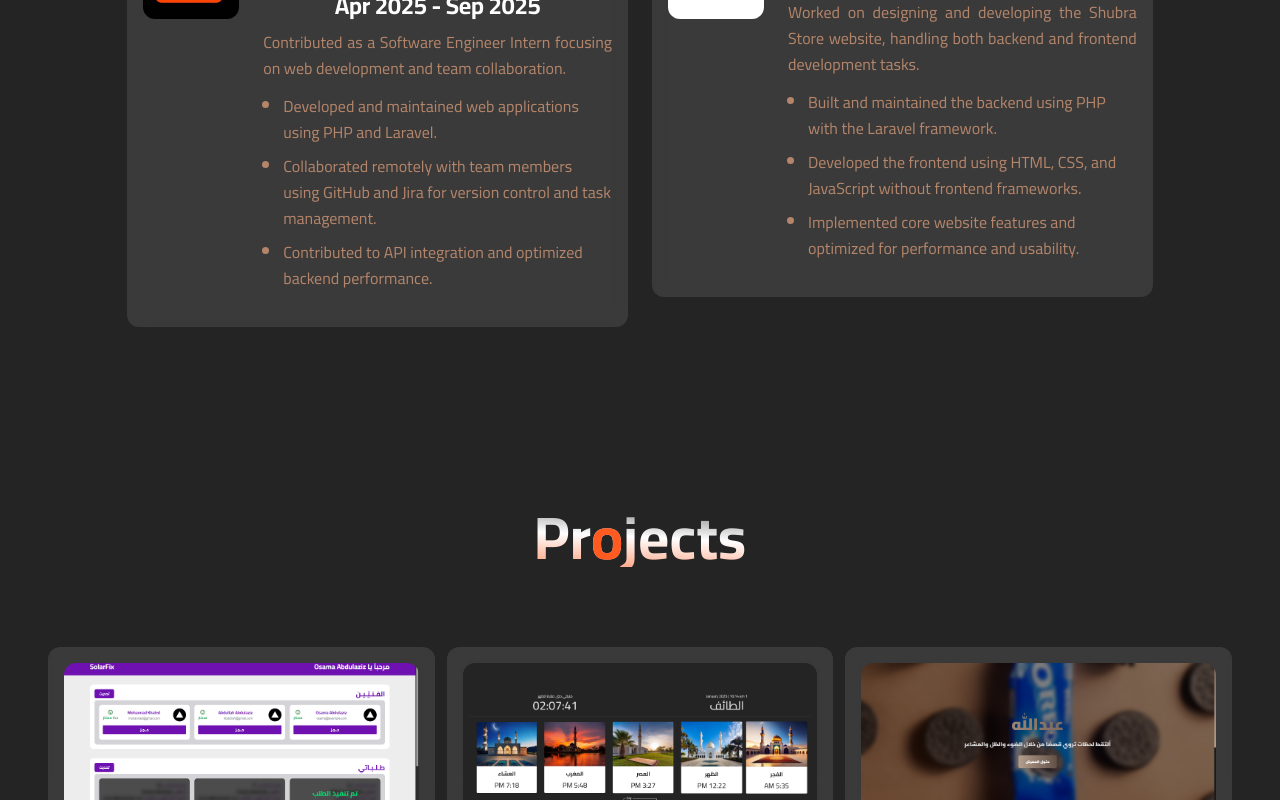
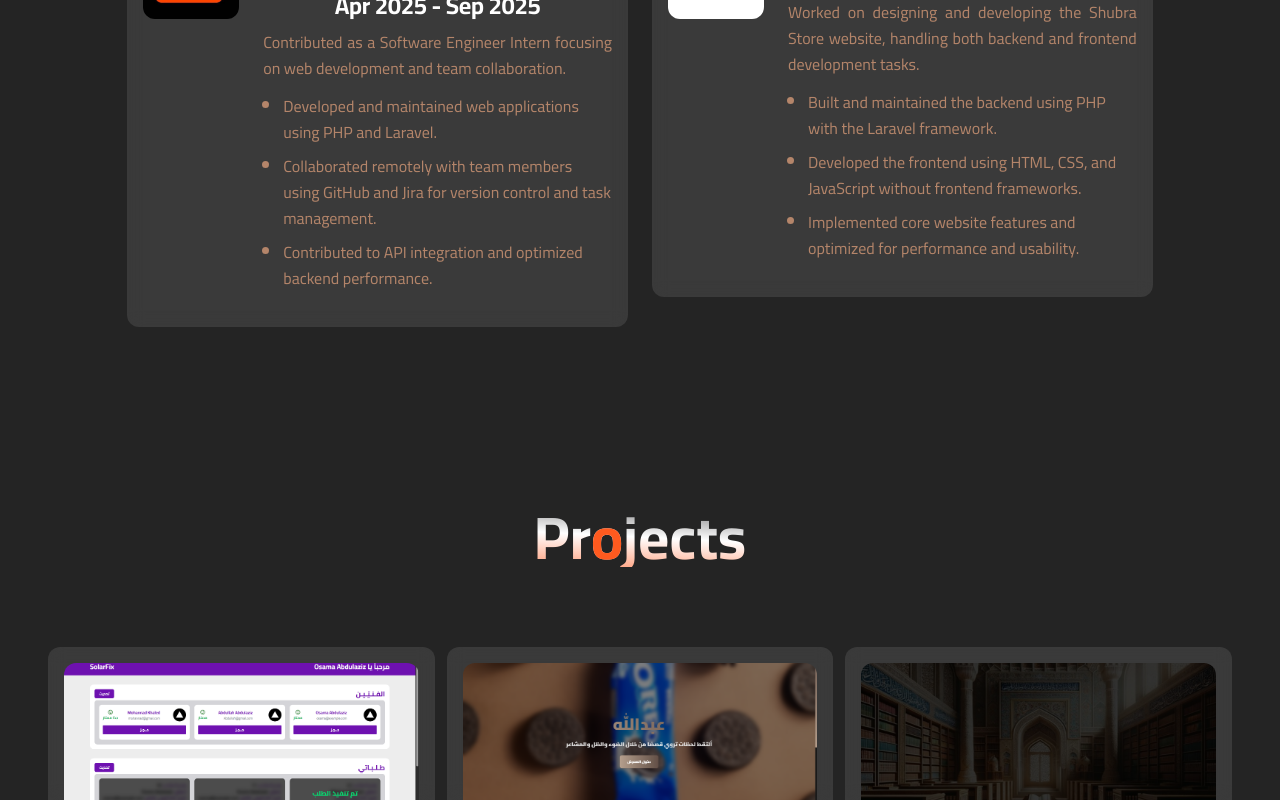
Before and after one commit to Osama-07/Portfolio, a React (Vite) app: page / in a window 1280 px wide. Shown: the part 2000-2800 px from the top of the page. Built offline with nearby package versions, Linux system fonts and the light colour scheme.

Commit message:
improve projects cards and contacts icons

```diff
--- a/src/Components/Contact.tsx
+++ b/src/Components/Contact.tsx
@@ -1,7 +1,35 @@
+import React from "react";
 import { FaGithub, FaLinkedin, FaWhatsapp } from "react-icons/fa";
 import { FaXTwitter } from "react-icons/fa6";
 
 const Contact = () => {
+  const socialLinks = [
+    {
+      name: "X",
+      link: "https://x.com/Osama_Dev0",
+      icon: FaXTwitter,
+      delay: 0,
+    },
+    {
+      name: "LinkedIn",
+      link: "https://www.linkedin.com/in/osama-abdulaziz-00a8332a7/",
+      icon: FaLinkedin,
+      delay: 100,
+    },
+    {
+      name: "GitHub",
+      link: "https://github.com/Osama-07",
+      icon: FaGithub,
+      delay: 200,
+    },
+    {
+      name: "WhatsApp",
+      link: "https://wa.me/966554669791",
+      icon: FaWhatsapp,
+      delay: 300,
+    },
+  ];
+
   return (
     <footer id="contact" className="rounded-lg shadow py-14">
       <div className="w-full max-w-screen-xl mx-auto">
@@ -20,58 +48,29 @@ const Contact = () => {
               Con<span className="text-orange-500">ta</span>ct
             </h1>
             <ul className="flex flex-wrap justify-center items-center mb-6 text-sm font-medium text-gray-500 sm:mb-0 dark:text-gray-400">
-              <li data-aos="fade-up" data-aos-delay="0">
+              {socialLinks &&
+                socialLinks.map((link) => (
+                  <li
+                    data-aos="fade-up"
+                    data-aos-delay={link.delay}
+                    className="group"
+                  >
                     <a
-                  href="https://x.com/Osama_Dev0"
+                      href={link.link}
                       target="_blank"
-                  className="relative ml-6 rounded-lg p-2 overflow-hidden flex justify-center items-center group hover:scale-105 transition-transform duration-200"
+                      className="relative ml-6 rounded-lg p-2 overflow-hidden flex justify-center items-center hover:scale-105 transition-transform duration-200"
                     >
                       <span className="absolute inset-0 bg-[linear-gradient(135deg,#27272a,#f97316)] bg-[length:200%_200%] transition-all duration-700 ease-in-out group-hover:bg-[linear-gradient(135deg,#3f3f46,#fb923c)] group-hover:bg-right rounded-lg" />
                       {/* الأيقونة */}
-                  <span className="relative z-10">
-                    <FaXTwitter color="white" size={40} />
+                      <span className="relative z-10 transition-transform duration-500 group-hover:rotate-[360deg]">
+                        {React.createElement(link.icon, {
+                          color: "white",
+                          size: "40",
+                        })}
                       </span>
                     </a>
                   </li>
-              <li data-aos="fade-up" data-aos-delay="100">
-                <a
-                  href="https://www.linkedin.com/in/osama-abdulaziz-00a8332a7/"
-                  target="_blank"
-                  className="relative ml-6 rounded-lg p-2 overflow-hidden flex justify-center items-center group hover:scale-105 transition-transform duration-200"
-                >
-                  <span className="absolute inset-0 bg-[linear-gradient(135deg,#27272a,#f97316)] bg-[length:200%_200%] transition-all duration-700 ease-in-out group-hover:bg-[linear-gradient(135deg,#3f3f46,#fb923c)] group-hover:bg-right rounded-lg" />
-                  {/* الأيقونة */}
-                  <span className="relative z-10">
-                    <FaLinkedin color="white" size={40} />
-                  </span>
-                </a>
-              </li>
-              <li data-aos="fade-up" data-aos-delay="200">
-                <a
-                  href="https://github.com/Osama-07"
-                  target="_blank"
-                  className="relative ml-6 rounded-lg p-2 overflow-hidden flex justify-center items-center group hover:scale-105 transition-transform duration-200"
-                >
-                  <span className="absolute inset-0 bg-[linear-gradient(135deg,#27272a,#f97316)] bg-[length:200%_200%] transition-all duration-700 ease-in-out group-hover:bg-[linear-gradient(135deg,#3f3f46,#fb923c)] group-hover:bg-right rounded-lg" />
-                  {/* الأيقونة */}
-                  <span className="relative z-10">
-                    <FaGithub color="white" size={40} />
-                  </span>
-                </a>
-              </li>
-              <li data-aos="fade-up" data-aos-delay="300">
-                <a
-                  href="https://wa.me/+966554669791"
-                  target="_blank"
-                  className="relative ml-6 rounded-lg p-2 overflow-hidden flex justify-center items-center group hover:scale-105 transition-transform duration-200"
-                >
-                  <span className="absolute inset-0 bg-[linear-gradient(135deg,#27272a,#f97316)] bg-[length:200%_200%] transition-all duration-700 ease-in-out group-hover:bg-[linear-gradient(135deg,#3f3f46,#fb923c)] group-hover:bg-right rounded-lg" />
-                  {/* الأيقونة */}
-                  <span className="relative z-10">
-                    <FaWhatsapp color="white" size={40} />
-                  </span>
-                </a>
-              </li>
+                ))}
             </ul>
           </div>
         </div>
--- a/src/Components/Projects/ProjectCard.tsx
+++ b/src/Components/Projects/ProjectCard.tsx
@@ -4,7 +4,7 @@ interface CardProps {
   title: string;
   description: string;
   img: string;
-  link: string;
+  link: string | null;
   webLink: string | null;
 }
 
@@ -20,22 +20,26 @@ const ProjectCard: React.FC<CardProps> = ({
       data-aos="fade-up"
       className="h-full p-4 backdrop-blur bg-white/10 rounded-xl flex flex-col"
     >
-      <div className="grid grid-cols-1 gap-4 rounded-xl flex-grow">
-        <div className="w-full max-h-[155px] mb-3 bg-center bg-no-repeat aspect-video bg-cover rounded-xl">
+      <div className="flex flex-col h-full rounded-xl">
+        <div className="w-full max-h-[155px] bg-center bg-no-repeat aspect-video bg-cover rounded-xl">
           <img
             src={img}
             alt=""
             className="w-full h-full object-cover rounded-xl"
           />
         </div>
-        <div className="flex w-full min-w-72 flex-col items-stretch justify-center gap-1 pb-4 flex-grow">
-          <h1 className="text-center mb-2 text-white text-2xl font-bold leading-tight tracking-[-0.015em]">
+        <div className="py-5">
+          <h1 className="relative text-center pb-5 text-white text-2xl font-bold leading-tight tracking-[-0.015em] after:content-[''] after:absolute after:left-1/2 after:-translate-x-1/2 after:bottom-0 after:w-3/4 after:h-[1px] after:rounded-xl after:bg-[#b4856a]">
             {title}
           </h1>
+        </div>
+        <div className="w-full min-w-72 justify-center gap-1 pb-4">
           <p className="text-[#b4856a] text-base mb-3 text-justify whitespace-pre-line leading-relaxed">
             {description}
           </p>
+        </div>
         <div className="flex items-end gap-3 justify-between mt-auto">
+          {link && (
             <a
               href={link}
               target="_blank"
@@ -44,6 +48,7 @@ const ProjectCard: React.FC<CardProps> = ({
               <span className="absolute inset-0 bg-[linear-gradient(135deg,#f97316,#27272a)] bg-[length:200%_200%] transition-all duration-700 ease-in-out group-hover:bg-[linear-gradient(135deg,#fb923c,#3f3f46)] group-hover:bg-right"></span>
               <span className="relative z-10 truncate px-4">See Code</span>
             </a>
+          )}
           {webLink && (
             <a
               href={webLink}
@@ -57,41 +62,7 @@ const ProjectCard: React.FC<CardProps> = ({
         </div>
       </div>
     </div>
-    </div>
   );
 };
 
 export default ProjectCard;
-// <div classNameName="max-w-sm h-full bg-white border border-gray-200 rounded-lg shadow">
-//   <a href={webLink ? webLink : ""}>
-//     <img classNameName="rounded-t-lg w-full h-56" src={img} alt="" />
-//   </a>
-//   <div classNameName="p-5">
-//     <a href="#">
-//       <h5 classNameName="mb-2 text-2xl font-bold tracking-tight text-gray-900 dark:text-white">
-//         {title}
-//       </h5>
-//     </a>
-//     <p classNameName="mb-3 font-normal text-gray-700 dark:text-gray-400">
-//       {description}
-//     </p>
-//     <div classNameName="flex justify-between items-end">
-//       <a
-//         href={link}
-//         target="_blank"
-//         classNameName="duration-200 inline-flex items-center px-3 py-2 text-sm font-medium text-center text-white bg-orange-500 rounded-lg hover:bg-orange-700 focus:ring-2 focus:outline-none focus:ring-orange-500"
-//       >
-//         See Code
-//       </a>
-//       {webLink && (
-//         <a
-//           href={webLink}
-//           target="_blank"
-//           classNameName="duration-200 inline-flex items-center text-md font-medium text-center text-blue-700 rounded-lg hover:text-orange-500 focus:outline-none"
-//         >
-//           Preview
-//         </a>
-//       )}
-//     </div>
-//   </div>
-// </div>
--- a/src/Components/Projects/Projects.tsx
+++ b/src/Components/Projects/Projects.tsx
@@ -11,6 +11,22 @@ const cardData = [
       "https://solar-fix-git-main-osamas-projects-b75d1734.vercel.app/login",
   },
   {
+    title: "Photographer Website",
+    description:
+      "A sleek and responsive portfolio website designed for a photographer, built using Vite, React, and Tailwind CSS. The site elegantly showcases the photographer's portfolio with a modern design, ensuring fast performance and an exceptional user experience. Tailwind CSS was used to create a clean, customizable layout, while Vite ensures quick development and smooth loading times.",
+    img: "/Photographer Portfolio.png",
+    link: null,
+    webLink: "https://photography-portfolio-one-dun.vercel.app/",
+  },
+  {
+    title: "hanfi-ihsa",
+    description:
+      "A specialized web platform for presenting Islamic jurisprudence topics. I developed the backend architecture and contributed enhancements to the frontend, focusing on improving user experience and functionality.",
+    img: "/hanfi.png",
+    link: null,
+    webLink: "https://hanfi-ihsa.com/",
+  },
+  {
     title: "Prayers Timings",
     description:
       "A website developed to display prayer times for Muslims, built using Vite, React, and Tailwind CSS. The site provides accurate and timely prayer schedules based on the user's location, offering a clean and user-friendly interface. The use of Tailwind CSS ensures a responsive design, while Vite accelerates the development process for a fast, smooth user experience.",
@@ -19,27 +35,11 @@ const cardData = [
     webLink: "https://strong-otter-32c7dd.netlify.app/",
   },
   {
-    title: "Photographer Website",
-    description:
-      "A sleek and responsive portfolio website designed for a photographer, built using Vite, React, and Tailwind CSS. The site elegantly showcases the photographer's portfolio with a modern design, ensuring fast performance and an exceptional user experience. Tailwind CSS was used to create a clean, customizable layout, while Vite ensures quick development and smooth loading times.",
-    img: "/Photographer Portfolio.png",
-    link: "https://github.com/Osama-07/Photographer-Portfolio",
-    webLink: "https://photography-portfolio-one-dun.vercel.app/",
-  },
-  {
     title: "Restaurant Management System",
     description:
       "A system for managing restaurants allowing customers to sit at any available table. It uses the RestaurantDB database to manage orders, meals, and customer details. The system is designed to provide a seamless and efficient experience for both the restaurant and its customers.",
     img: "/Restuarant.png",
     link: "https://github.com/Osama-07/RestaurantAPI_Project",
-    webLink: null,
-  },
-  {
-    title: "DVLD",
-    description:
-      "A system for managing driving licenses using C# and SQL, based on a 3-Tier Architecture. It enables managing license-related data through ADO.NET for efficient and secure data access.",
-    img: "/DVLD.png",
-    link: "https://github.com/Osama-07/DVLD",
     webLink: null,
   },
   {
@@ -51,14 +51,6 @@ const cardData = [
     webLink: null,
   },
   {
-    title: "Hospital Management System",
-    description:
-      "A system for managing hospitals designed to improve workflows within healthcare facilities. I contributed to setting up the database and the data access layer using C#, and used Git and GitHub for team collaboration.",
-    img: "/Hospital.png",
-    link: "https://github.com/Osama-07/Hospital_Management_System",
-    webLink: null,
-  },
-  {
     title: "DVLD API",
     description:
       "A modernized version of the DVLD License Management System. This time, the system is built as an API using Entity Framework Core for data access. It leverages RESTful principles to provide scalable and efficient management of driving licenses, with improved performance and flexibility compared to the previous version. This API enables easy integration with other systems and offers enhanced data handling capabilities.",
@@ -66,62 +58,6 @@ const cardData = [
     link: "https://github.com/Osama-07/DVLD_API",
     webLink: null,
   },
-  // {
-  //   title: "Code Generator",
-  //   description:
-  //     "A Code Generator program designed to automate the creation of repetitive and boilerplate code for projects. Built using C#, this tool streamlines the development process by generating commonly used code patterns and structures, saving time and reducing errors. It's especially useful for enhancing productivity and maintaining consistency across multiple projects.",
-  //   img: "/Code-Generator.png",
-  //   link: "https://github.com/Osama-07/Code_Generator",
-  //   webLink: null,
-  // },
-  // {
-  //   title: "HTML_And_CSS-Design-One",
-  //   description:
-  //     "A modern and responsive design created using HTML and CSS. This design focuses on clean structure and seamless user experience, ideal for web pages requiring simplicity and functionality.",
-  //   img: "/HTML_AND_CSS-First-Design.png",
-  //   link: "https://github.com/Osama-07/HTML_And_CSS-First-Design",
-  //   webLink: "https://osama-07.github.io/HTML_And_CSS-First-Design/",
-  // },
-  // {
-  //   title: "HTML_And_CSS-Design-Two",
-  //   description:
-  //     "A stylish and visually appealing layout built with HTML and CSS. This design emphasizes elegant typography, spacing, and colors to provide a professional and polished look.",
-  //   img: "/HTML_AND_CSS-Second-Design.png",
-  //   link: "https://github.com/Osama-07/HTML_AND_CSS-Second-Design",
-  //   webLink: "https://osama-07.github.io/HTML_AND_CSS-Second-Design/",
-  // },
-  // {
-  //   title: "HTML_And_CSS-Design-Three",
-  //   description:
-  //     "A dynamic and engaging design created entirely with HTML and CSS. It incorporates responsive elements that adapt across devices, providing a smooth user experience on both mobile and desktop platforms.",
-  //   img: "/HTML_AND_CSS-Third-Design.png",
-  //   link: "https://github.com/Osama-07/HTML_AND_CSS-Third-Design",
-  //   webLink: "https://osama-07.github.io/HTML_AND_CSS-Third-Design/",
-  // },
-  // {
-  //   title: "HTML_And_CSS-Design-Four",
-  //   description:
-  //     "A minimalistic and user-friendly design using HTML and CSS. This design is focused on clarity and accessibility, making it suitable for both simple and content-driven websites.",
-  //   img: "/HTML_AND_CSS-Fourth-Design.png",
-  //   link: "https://github.com/Osama-07/HTML_CSS-Design-Four",
-  //   webLink: "https://osama-07.github.io/HTML_CSS-Design-Four/",
-  // },
-  // {
-  //   title: "Special Design",
-  //   description:
-  //     "A training website developed using HTML, CSS, JavaScript, and TypeScript. The site offers interactive and educational content designed to teach the basics and advanced concepts of web development. It provides a responsive and user-friendly interface for learners to explore and practice web technologies effectively.",
-  //   img: "/Special-Design.png",
-  //   link: "https://github.com/Osama-07/Special-Design",
-  //   webLink: "https://osama-07.github.io/Special-Design/",
-  // },
-  // {
-  //   title: "My Portfolio",
-  //   description:
-  //     "A personal portfolio website built using Vite, React, TypeScript, and Tailwind CSS. The site showcases my skills, projects, and professional experience with a modern, responsive design. Utilizing Vite for fast development and Tailwind for efficient styling, the website offers an optimal user experience and serves as a comprehensive platform to present my work.",
-  //   img: "/My-Portfolio.png",
-  //   link: "https://github.com/Osama-07/Portfolio",
-  //   webLink: "https://portfolio-osamas-projects-b75d1734.vercel.app/",
-  // },
 ];
 
 const Projects = () => {
```
Also changed, not shown: public/hanfi.png (added). Lines whose indentation alone changed are shown as unchanged.
